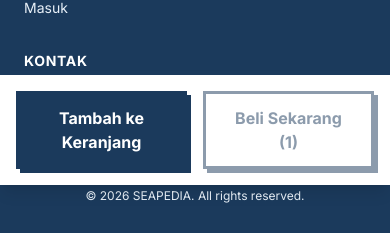
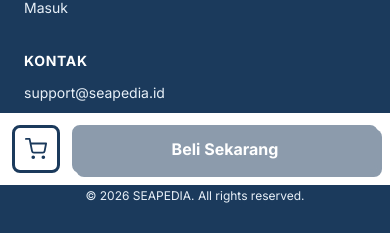
Before and after one commit to saputt/Seapedia-FE, a React (Vite) app: page /products/1 in a window 390 px wide. Shown: the part 659-892 px from the top of the page. Built offline with nearby package versions, Linux system fonts and the light colour scheme; no server answers.

Commit message:
design(catalog): redesign mobile buy bar with cart icon and primary buy button

```diff
--- a/src/features/catalog/components/MobileBuyBar.tsx
+++ b/src/features/catalog/components/MobileBuyBar.tsx
@@ -1,5 +1,3 @@
-import Button from "../../../shared/components/ui/Button";
-
 interface MobileBuyBarProps {
   isLoggedIn: boolean;
   stock: number;
@@ -12,38 +10,47 @@ interface MobileBuyBarProps {
 }
 
 const MobileBuyBar = ({ isLoggedIn, stock, quantity, addPending, clearPending, onAddToCart, onBuyNow, onLoginClick }: MobileBuyBarProps) => (
-  <div className="fixed bottom-0 left-0 right-0 bg-white border-t-4 border-brand-deep shadow-lg p-4 md:hidden z-50">
-    <div className="max-w-[1280px] mx-auto flex gap-4">
+  <div className="fixed bottom-0 left-0 right-0 bg-white border-t-[3px] border-brand-deep p-3 md:hidden z-50">
+    <div className="flex items-center gap-3">
       {isLoggedIn ? (
-        <Button
-          variant="primary"
-          size="lg"
-          fullWidth
-          loading={addPending}
-          disabled={stock < 1 || quantity < 1}
+        <button
           onClick={onAddToCart}
+          disabled={stock < 1 || quantity < 1 || addPending}
+          className="flex items-center justify-center w-12 h-12 border-[3px] border-brand-deep rounded-lg hover:bg-brand-subtle transition-colors disabled:opacity-50 disabled:cursor-not-allowed shrink-0"
         >
-          {addPending ? "Menambahkan..." : `Tambah ke Keranjang (${quantity})`}
-        </Button>
+          {addPending ? (
+            <span className="w-5 h-5 border-[2px] border-brand-deep border-t-transparent rounded-full animate-spin" />
+          ) : (
+            <svg xmlns="http://www.w3.org/2000/svg" width="22" height="22" viewBox="0 0 24 24" fill="none" stroke="currentColor" strokeWidth="2" strokeLinecap="round" strokeLinejoin="round" className="text-brand-deep">
+              <circle cx="9" cy="21" r="1" />
+              <circle cx="20" cy="21" r="1" />
+              <path d="M1 1h4l2.68 13.39a2 2 0 0 0 2 1.61h9.72a2 2 0 0 0 2-1.61L23 6H6" />
+            </svg>
+          )}
+        </button>
       ) : (
-        <Button
+        <button
           onClick={onLoginClick}
-          variant="primary"
-          size="lg"
-          fullWidth
+          className="flex items-center justify-center w-12 h-12 border-[3px] border-brand-deep rounded-lg hover:bg-brand-subtle transition-colors shrink-0"
         >
-          Tambah ke Keranjang
-        </Button>
+          <svg xmlns="http://www.w3.org/2000/svg" width="22" height="22" viewBox="0 0 24 24" fill="none" stroke="currentColor" strokeWidth="2" strokeLinecap="round" strokeLinejoin="round" className="text-brand-deep">
+            <circle cx="9" cy="21" r="1" />
+            <circle cx="20" cy="21" r="1" />
+            <path d="M1 1h4l2.68 13.39a2 2 0 0 0 2 1.61h9.72a2 2 0 0 0 2-1.61L23 6H6" />
+          </svg>
+        </button>
       )}
-      <Button
-        variant="ghost"
-        size="lg"
-        fullWidth
+      <button
         onClick={onBuyNow}
         disabled={!isLoggedIn || stock < 1 || quantity < 1 || clearPending}
+        className="flex-1 h-12 bg-brand-deep text-white border-[3px] border-brand-deep shadow-[4px_4px_0_0_var(--color-brand-deep)] font-bold text-base rounded-lg hover:bg-brand-mid transition-all active:shadow-[2px_2px_0_0_var(--color-brand-deep)] active:translate-x-[2px] active:translate-y-[2px] disabled:opacity-50 disabled:cursor-not-allowed flex items-center justify-center"
       >
-        {clearPending ? "Memproses..." : `Beli Sekarang (${quantity})`}
-      </Button>
+        {clearPending ? (
+          <span className="w-5 h-5 border-[2px] border-white border-t-transparent rounded-full animate-spin" />
+        ) : (
+          "Beli Sekarang"
+        )}
+      </button>
     </div>
   </div>
 );
```
